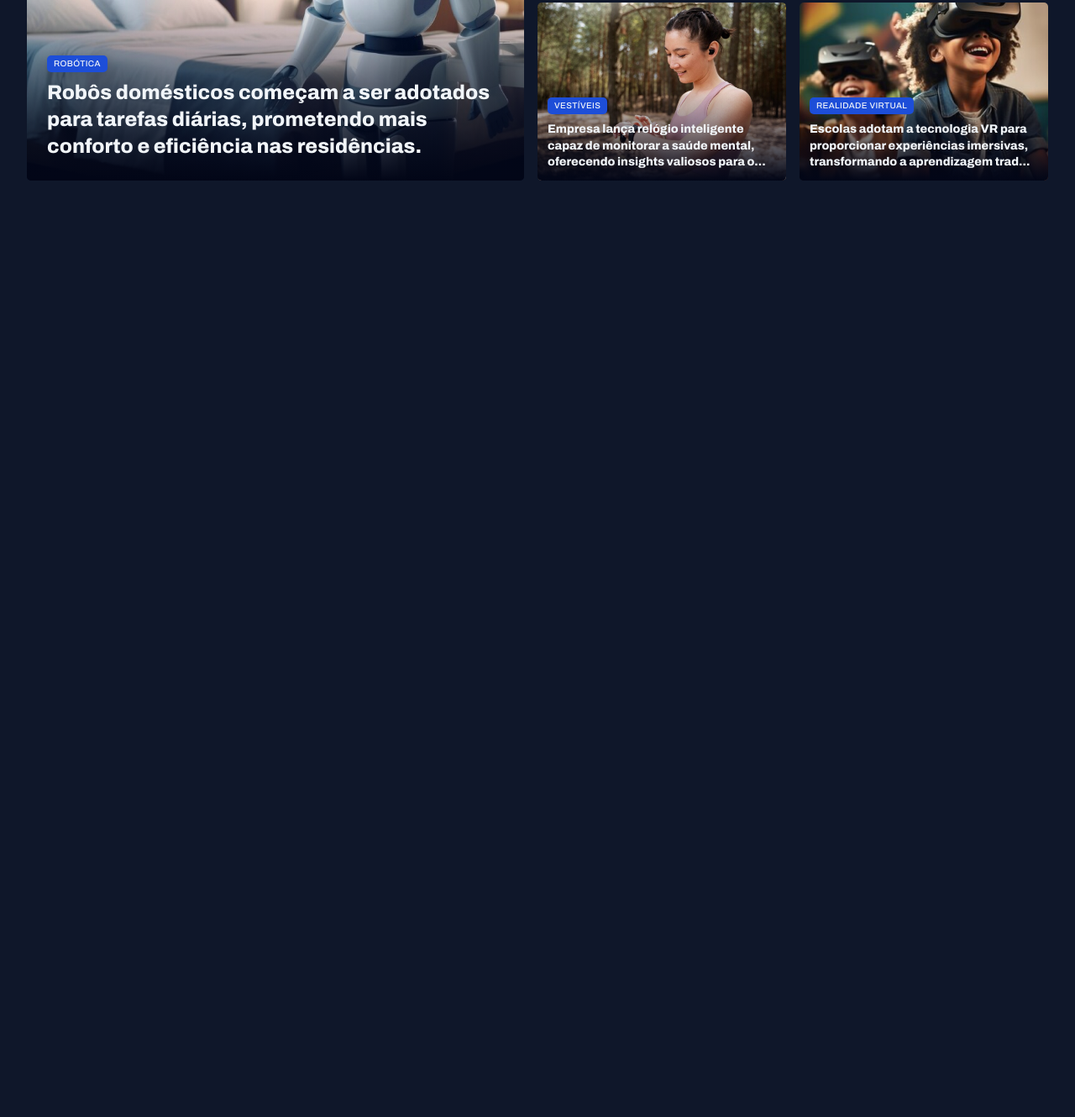
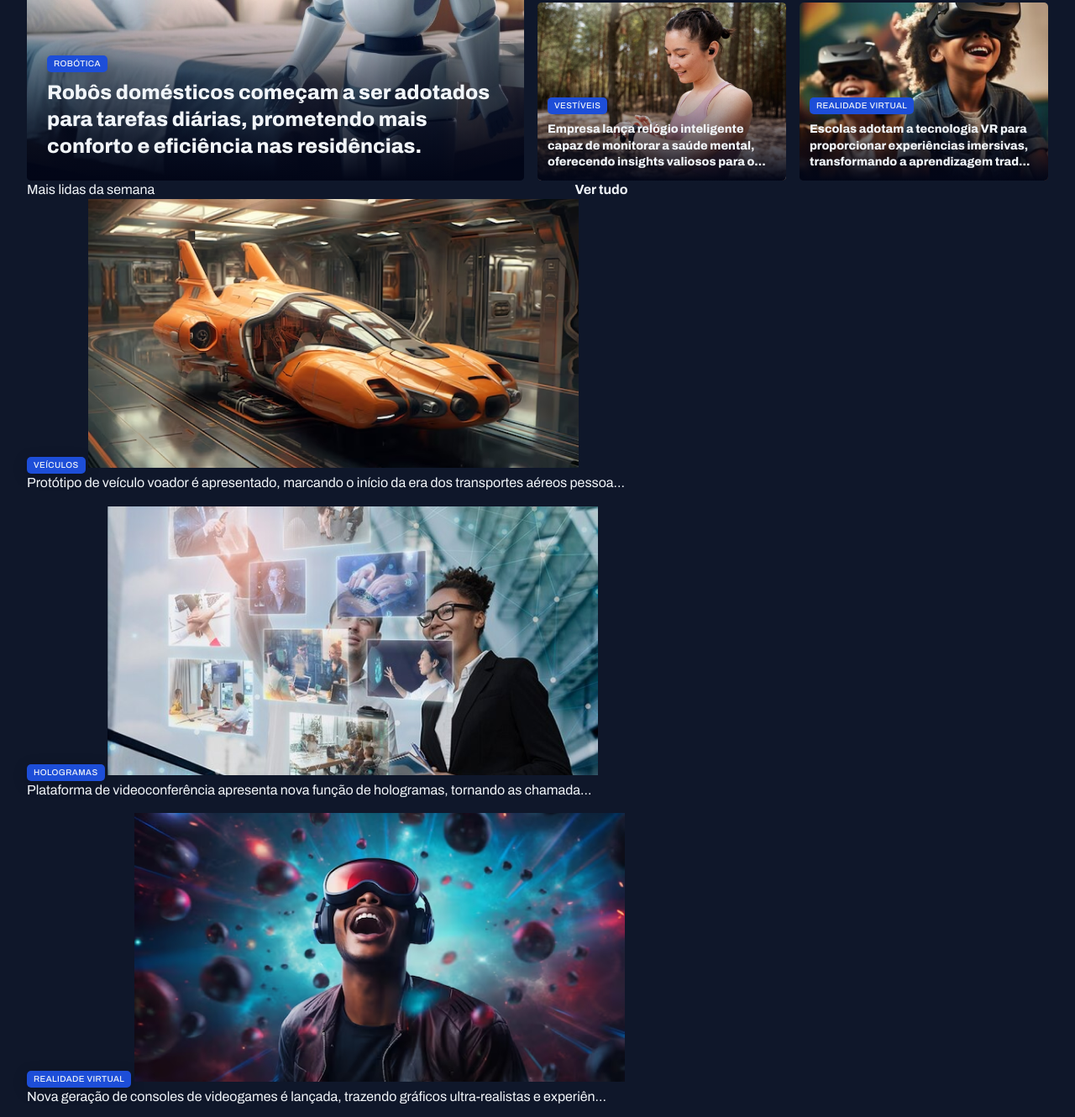
Before and after one commit to Zeslley/projeto-news, a plain HTML site: page index.html in a window 1280 px wide. Shown: the part 380-1710 px from the top of the page at 84% size. Before the commit the page ends 800 px from the top, so only its background shows below. Drawn offline with Linux system fonts and the light colour scheme.

Commit message:
Estruturando a seção mais lidas da semana

```diff
--- a/index.html
+++ b/index.html
@@ -90,6 +90,39 @@
                 </figure>
             </div>
         </section>
+
+        <section id="weekly">
+            <header class="grid grid-flow-col">
+                <h3>Mais lidas da semana</h3>
+                <a href="#" class="grid grid-flow-col">
+                    <strong>Ver tudo</strong>
+                    <span></span>
+                </a>
+            </header>
+            <div class="grid gap-16">
+                <figure>
+                    <span class="content-tag">Veículos</span>
+                    <img src="assets/images/Image 06.png" alt="">
+                    <p>Protótipo de veículo voador é apresentado, marcando o início da era dos transportes aéreos
+                        pessoa...</p>
+                </figure>
+                <figure>
+                    <span class="content-tag">Hologramas</span>
+                    <img src="assets/images/Image 07.png" alt="">
+                    <p>Plataforma de videoconferência apresenta nova função de hologramas, tornando as chamada...</p>
+                </figure>
+                <figure>
+                    <span class="content-tag">Realidade Virtual</span>
+                    <img src="assets/images/Image 08.png" alt="">
+                    <p>Nova geração de consoles de videogames é lançada, trazendo gráficos ultra-realistas e experiên...</p>
+                </figure>
+                <figure>
+                    <span class="content-tag">Internet</span>
+                    <img src="assets/images/Image 09.png" alt="">
+                    <p>Projeto busca oferecer internet de alta velocidade em áreas remotas através de satélites</p>
+                </figure>
+            </div>
+        </section>
     </main>
 </body>
 
```
